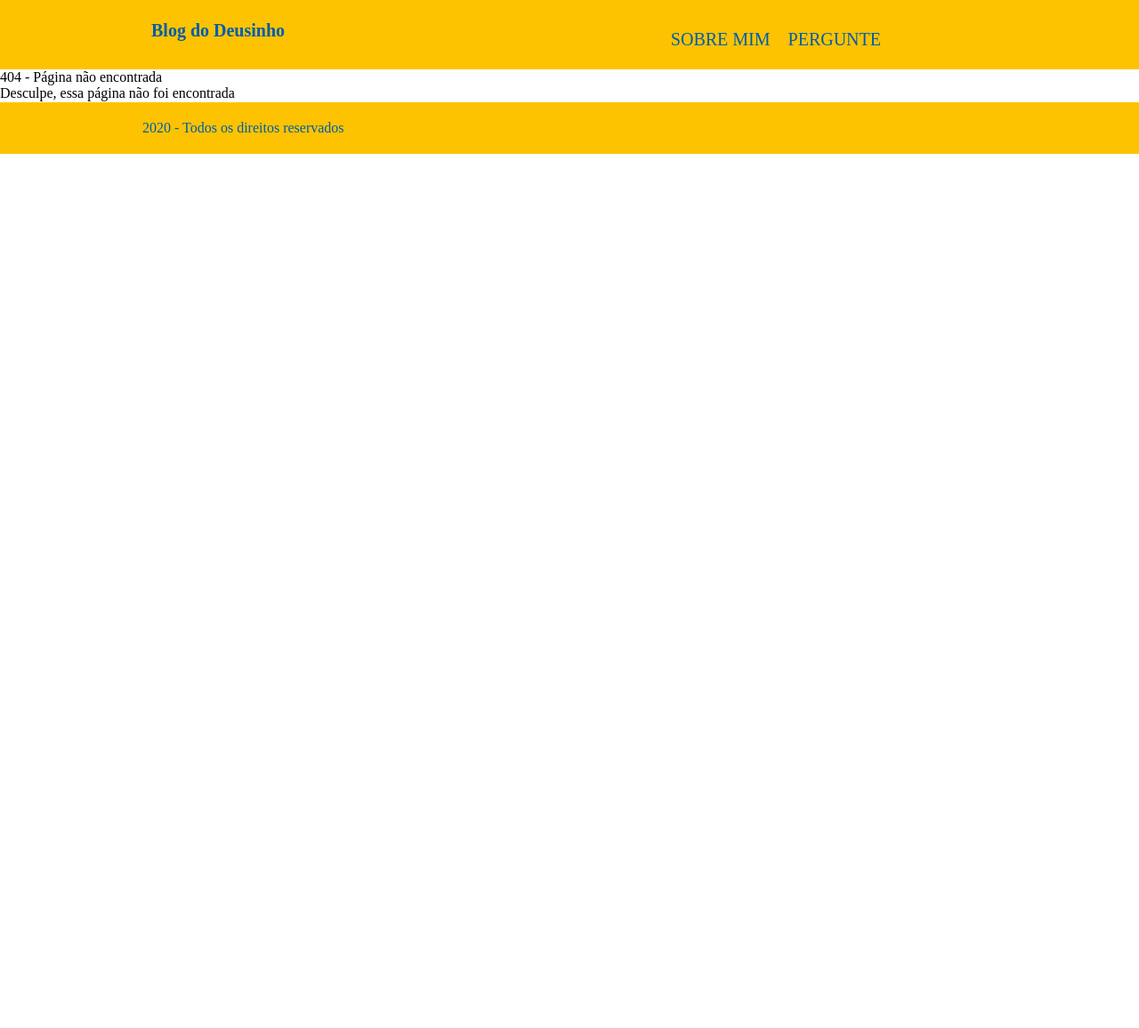
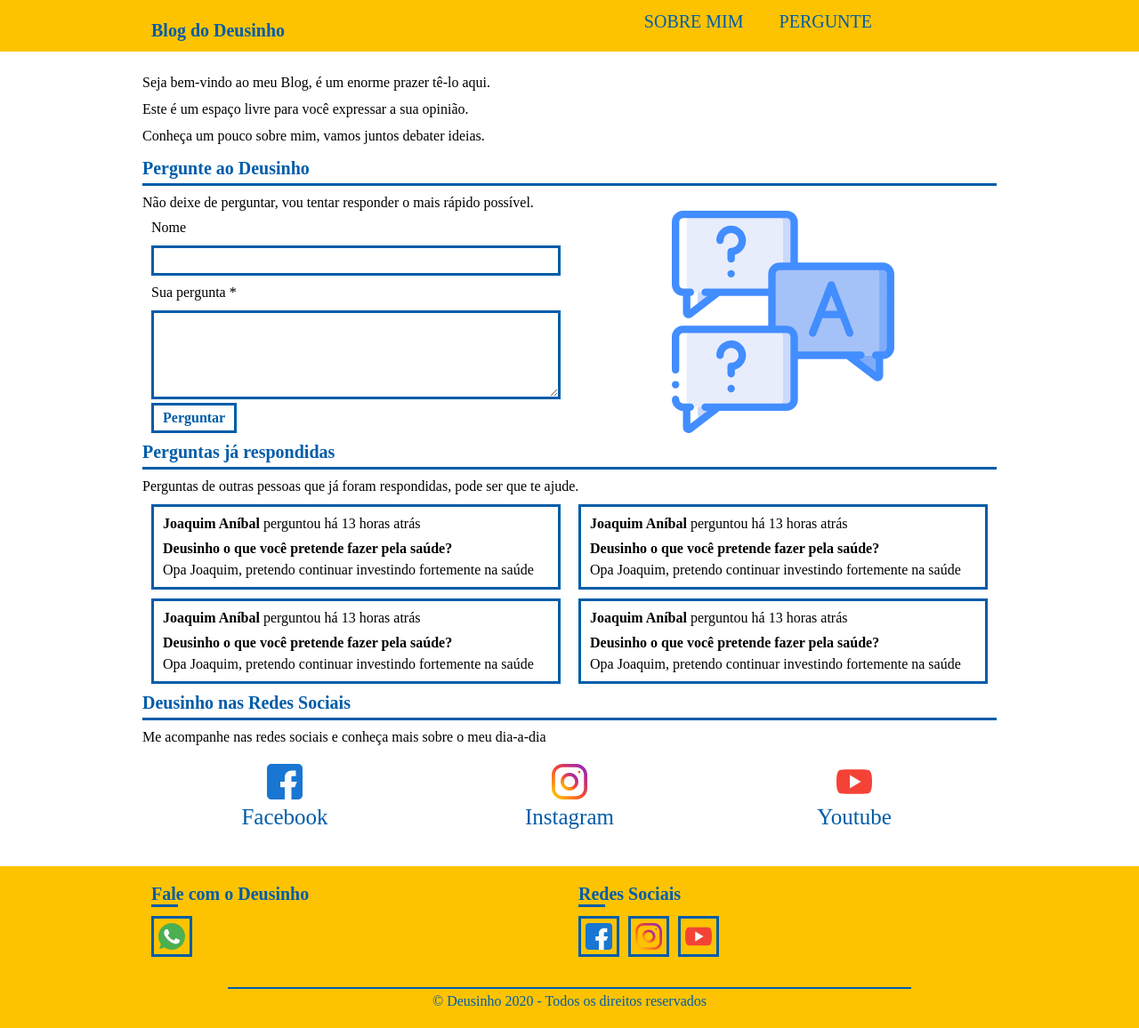
Before and after one commit to juakacc/deusinho.com.br, a Gatsby site: page /index in a window 1280 px wide. Before the commit this address had no page. Shown: the part 9-1165 px from the top of the page at 89% size. Before the commit the page ends 800 px from the top, so only its background shows below. Built offline with nearby package versions, Linux system fonts and the light colour scheme; Gatsby itself is replaced by a stand-in of ours.

Commit message:
Add content and styling

```diff
--- a/package.json
+++ b/package.json
@@ -17,7 +17,8 @@
     "gatsby": "^2.24.41",
     "prop-types": "^15.7.2",
     "react": "^16.12.0",
-    "react-dom": "^16.12.0"
+    "react-dom": "^16.12.0",
+    "react-icons": "^3.11.0"
   },
   "devDependencies": {
     "eslint": "^7.7.0",
--- a/src/components/Footer/index.js
+++ b/src/components/Footer/index.js
@@ -1,4 +1,9 @@
 import React from 'react';
+
+import Facebook from '../../img/social/facebook.svg';
+import Instagram from '../../img/social/instagram.svg';
+import YouTube from '../../img/social/youtube.svg';
+import Whatsapp from '../../img/social/whatsapp.svg';
 
 import './styles.css';
 
@@ -6,7 +11,37 @@ function Footer() {
   return (
     <footer className="footer">
       <div className="container">
-        <p>2020 - Todos os direitos reservados</p>
+        <div className="grid-8">
+          <h3 className="footer-sub-title">Fale com o Deusinho</h3>
+          <a href="https://api.whatsapp.com/send?phone=5583994005530" target="_blank" className="whats">
+            <img src={Whatsapp} alt="Link para o Whatsapp" />
+          </a>
+        </div>
+
+        <div className="grid-8">
+          <h3 className="footer-sub-title">Redes Sociais</h3>
+          <ul className="footer-redes-sociais">
+            <li>
+              <a href="https://facebook.com/deusinhoolivedos" target="_blank" rel="noreferrer">
+                <img src={Facebook} alt="Link para o Facebook" />
+              </a>
+            </li>
+            <li>
+              <a href="https://instagram.com/deusinhoolivedos" target="_blank" rel="noreferrer">
+                <img src={Instagram} alt="Link para o Instagram" />
+              </a>
+            </li>
+            <li>
+              <a href="https://youtube.com/deusinho" target="_blank" rel="noreferrer">
+                <img src={YouTube} alt="Link para o Youtube" />
+              </a>
+            </li>
+          </ul>
+        </div>
+      </div>
+
+      <div className="container">
+        <p className="direitos">© Deusinho 2020 - Todos os direitos reservados</p>
       </div>
     </footer>
   );
--- a/src/components/Footer/styles.css
+++ b/src/components/Footer/styles.css
@@ -1,8 +1,55 @@
 .footer {
   background-color: var(--yellow-primary);
   padding: 20px 0 20px 0;
+  margin-top: 20px;
 }
 
 .footer p {
   color: var(--blue-primary);
 }
+
+.footer-sub-title {
+  font-size: 20px;
+  font-weight: bold;
+  color: var(--blue-primary);
+  margin-bottom: 10px;
+}
+
+.direitos {
+  text-align: center;
+  margin-top: 30px;
+}
+
+.direitos::before {
+  content: "";
+  display: block;
+  width: 80%;
+  margin: 0 auto;
+  height: 2px;
+  margin-bottom: 5px;
+  background-color: var(--blue-primary);
+}
+
+.footer-redes-sociais li, .whats {
+  display: inline-block;
+  margin-right: 10px;
+  padding: 5px;
+  border: 3px solid var(--blue-primary);
+}
+
+.footer-redes-sociais li:hover, .whats:hover {
+  border-color: var(--green-primary);
+}
+
+.footer-redes-sociais li a img, .whats img {
+  display: block;
+  height: 30px;
+}
+
+.footer-sub-title::after {
+  content: "";
+  display: block;
+  width: 30px;
+  height: 3px;
+  background-color: var(--blue-primary);
+}
--- a/src/components/Header/index.js
+++ b/src/components/Header/index.js
@@ -10,7 +10,7 @@ function Header() {
           <a href="/">Blog do Deusinho</a>
         </h1>
 
-        <nav className="grid-10">
+        <nav className="grid-10 menus">
           <ul>
             <li><a href="/sobre-mim">Sobre mim</a></li>
             <li><a href="/pergunte">Pergunte</a></li>
--- a/src/components/Header/styles.css
+++ b/src/components/Header/styles.css
@@ -21,7 +21,6 @@
 .header nav ul li {
   display: inline-block;
   margin-left: 20px;
-  margin-top: 20px;
 }
 
 .header nav ul li a {
@@ -29,7 +28,7 @@
   color: var(--blue-primary);
   font-size: 20px;
   text-transform: uppercase;
-  padding: 10px 0;
+  padding: 10px;
 }
 
 .header nav ul li a:hover {
--- /dev/null
+++ b/src/components/Question/index.js
@@ -0,0 +1,18 @@
+import React from 'react';
+
+import './styles.css';
+
+function Question() {
+  return (
+    <li className="grid-8 question">
+      <p>
+        <span className="question-author">Joaquim Aníbal </span>
+        perguntou há 13 horas atrás
+      </p>
+      <p className="question-question">Deusinho o que você pretende fazer pela saúde?</p>
+      <p className="question-answer">Opa Joaquim, pretendo continuar investindo fortemente na saúde</p>
+    </li>
+  );
+}
+
+export default Question;
--- /dev/null
+++ b/src/components/Question/styles.css
@@ -0,0 +1,28 @@
+.question {
+  border: 3px solid var(--blue-primary);
+  padding: 10px;
+  margin-top: 10px;
+}
+
+.question:hover {
+  border-color: var(--green-primary);
+}
+
+.question p:nth-child(1) {
+  margin-bottom: 10px;
+}
+
+.question-author {
+  font-weight: bold;
+}
+
+.question-date {
+  color: #555;
+  text-align: right;
+  font-style: italic;
+}
+
+.question-question {
+  font-weight: bold;
+  margin-bottom: 5px;
+}
--- /dev/null
+++ b/src/pages/index/index.js
@@ -0,0 +1,89 @@
+import React from 'react';
+
+import Facebook from '../../img/social/facebook.svg';
+import Instagram from '../../img/social/instagram.svg';
+import YouTube from '../../img/social/youtube.svg';
+
+import PageDefault from '../../components/PageDefault';
+import QuestionsImg from '../../img/perguntas-frequentes.svg';
+
+import '../../css/normalize.css';
+import '../../css/reset.css';
+import '../../css/grid.css';
+import '../../css/styles.css';
+
+import './styles.css';
+import Question from '../../components/Question';
+
+export default function Home() {
+  return (
+    <PageDefault>
+      <div className="container">
+        <div className="introduction">
+          <p>Seja bem-vindo ao meu Blog, é um enorme prazer tê-lo aqui.</p>
+          <p>Este é um espaço livre para você expressar a sua opinião.</p>
+          <p>Conheça um pouco sobre mim, vamos juntos debater ideias.</p>
+        </div>
+      </div>
+
+      <div className="container">
+        <h2 className="sub-title">Pergunte ao Deusinho</h2>
+        <p>Não deixe de perguntar, vou tentar responder o mais rápido possível.</p>
+
+        <form method="post" className="form-question grid-8">
+          <label htmlFor="name">Nome</label>
+          <input type="text" id="name" />
+
+          <label htmlFor="question">Sua pergunta *</label>
+          <textarea id="question" />
+
+          <button type="submit" className="btn">Perguntar</button>
+        </form>
+
+        <div className="grid-8 form-image">
+          <img src={QuestionsImg} alt="Balões de diálogo" />
+        </div>
+      </div>
+
+      <div className="container">
+        <h2 className="sub-title">Perguntas já respondidas</h2>
+        <p>Perguntas de outras pessoas que já foram respondidas, pode ser que te ajude.</p>
+
+        <ul>
+          <Question />
+          <Question />
+          <Question />
+          <Question />
+        </ul>
+      </div>
+
+      <div className="container redes-sociais">
+        <h2 className="sub-title">Deusinho nas Redes Sociais</h2>
+
+        <p>Me acompanhe nas redes sociais e conheça mais sobre o meu dia-a-dia</p>
+
+        <ul>
+          <li className="grid-1-3">
+            <a href="https://facebook.com/deusinhoolivedos" target="_blank" rel="noreferrer">
+              <img src={Facebook} alt="Link para o Facebook" />
+              <p>Facebook</p>
+            </a>
+          </li>
+          <li className="grid-1-3">
+            <a href="https://instagram.com/deusinhoolivedos" target="_blank" rel="noreferrer">
+              <img src={Instagram} alt="Link para o Instagram" />
+              <p>Instagram</p>
+            </a>
+          </li>
+          <li className="grid-1-3">
+            <a href="https://youtube.com/deusinho" target="_blank" rel="noreferrer">
+              <img src={YouTube} alt="Link para o Youtube" />
+              <p>Youtube</p>
+            </a>
+          </li>
+        </ul>
+
+      </div>
+    </PageDefault>
+  );
+}
--- /dev/null
+++ b/src/pages/index/styles.css
@@ -0,0 +1,88 @@
+.introduction {
+  margin-top: 20px;
+  line-height: 30px;
+}
+
+.form-question label {
+  display: block;
+  margin: 10px 0;
+}
+
+.form-question input, .form-question textarea {
+  width: 100%;
+  max-width: 100%;
+  border: 3px solid var(--blue-primary);
+  padding: 5px;
+  color: var(--blue-primary);
+}
+
+.form-question input:hover, .form-question textarea:hover {
+  border-color: var(--green-primary);
+}
+
+.form-question input:focus, .form-question textarea:focus {
+  outline: none;
+  border-color: var(--green-primary);
+}
+
+.form-question textarea {
+  height: 100px;
+}
+
+.form-image img {
+  height: 250px;
+  display: block;
+  margin: 0 auto;
+}
+
+.btn {
+  display: block;
+  padding: 5px 10px;
+  border: 3px solid var(--blue-primary);
+  color: var(--blue-primary);
+  font-weight: bold;
+  font-size: 1em;
+  background-color: white;
+}
+
+.btn:hover {
+  color: var(--green-primary);
+  border-color: var(--green-primary);
+}
+
+.sub-title {
+  font-size: 20px;
+  font-weight: bold;
+  margin: 10px 0;
+  color: var(--blue-primary);
+}
+
+.sub-title::after {
+  content: "";
+  display: block;
+  width: 100%;
+  height: 3px;
+  margin: 5px auto;
+  background-color: var(--blue-primary);
+}
+
+.redes-sociais p {
+  margin-bottom: 20px;
+}
+
+.redes-sociais ul li a img {
+  display: inline-block;
+  height: 40px;
+}
+
+.redes-sociais ul li a {
+  color: var(--blue-primary);
+  font-style: normal;
+  font-size: 25px;
+  display: block;
+  text-align: center;
+}
+
+.redes-sociais ul li a:hover {
+  color: var(--green-primary);
+}
```
Also changed, not shown: src/pages/index.js (deleted, +0 -18 lines), src/img/perguntas-frequentes.svg (added), src/img/social/facebook.svg (added), src/img/social/instagram.svg (added), src/img/social/whatsapp.svg (added), src/img/social/youtube.svg (added), 1 other file.
